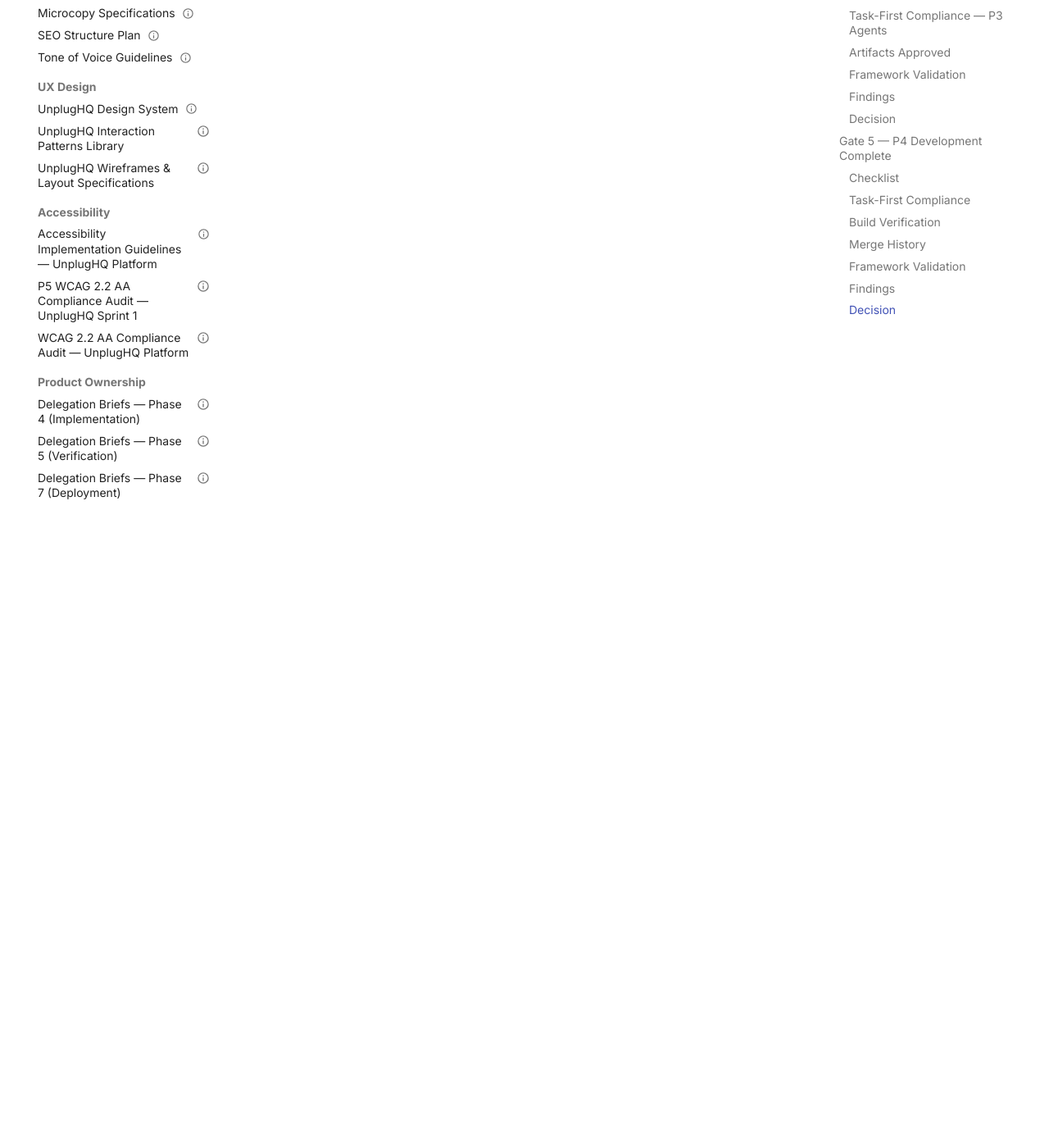
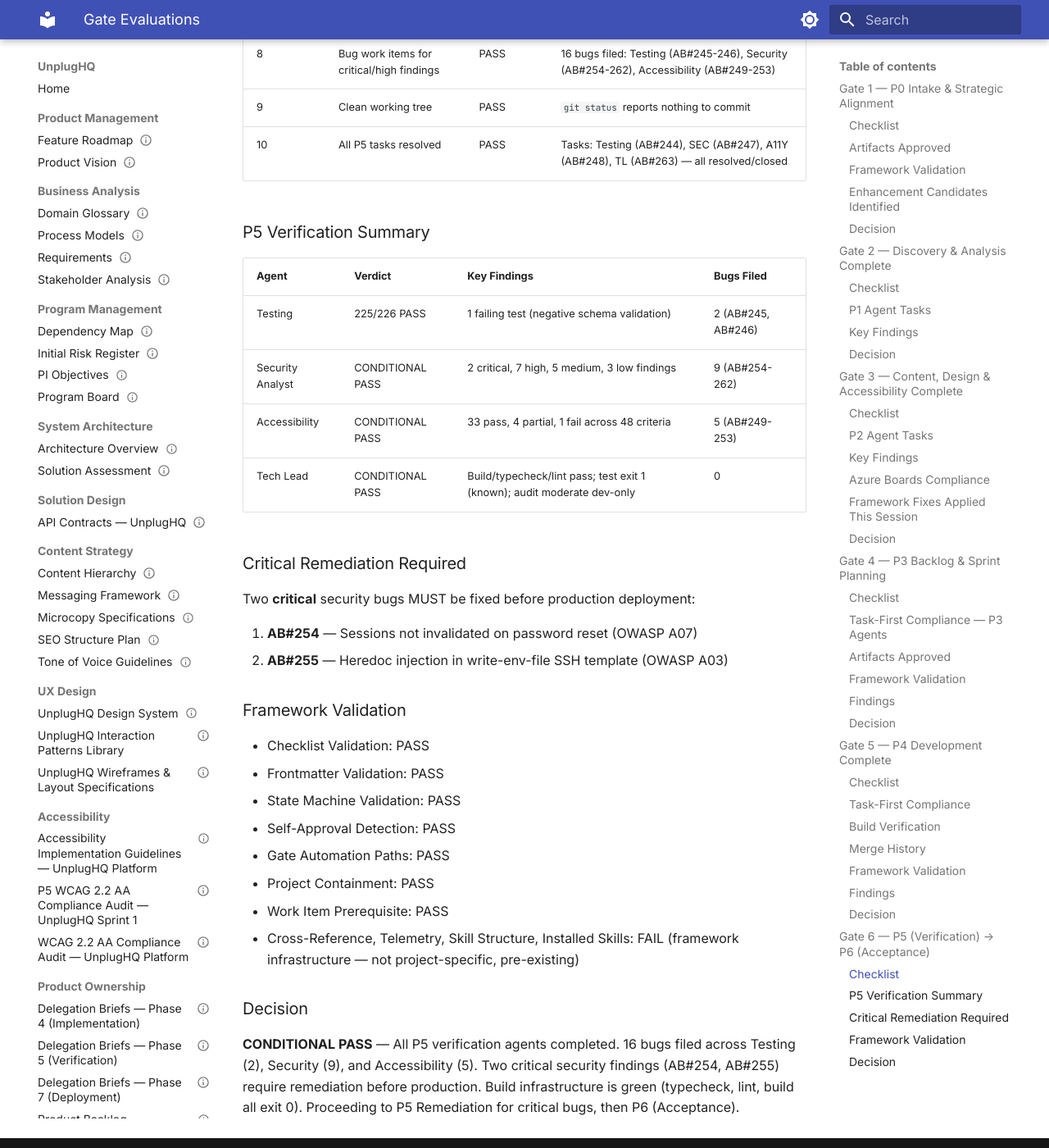
Before and after one commit to sjefsharp/unplughq, an MkDocs documentation site: the page built from docs/gate-evaluations.md, in a window 1280 px wide and 1400 px high, scrolled down 14044 px. Shown: the whole window at 82% size. Built offline with MkDocs 1.6.1 and Material for MkDocs 9.7.7, drawn with Linux system fonts in a browser that asks for light colours; some of the changed text lies outside the part shown.

Commit message:
chore(pm): Gate 6 CONDITIONAL PASS — P5 verification complete, 16 bugs filed, 2 critical require remediation

```diff
--- a/docs/gate-evaluations.md
+++ b/docs/gate-evaluations.md
@@ -357,3 +357,57 @@
 ### Decision
 
 **PASS** — All Gate 5 criteria satisfied. 4 code tracks (DBA, BE, FE, DevOps) merged cleanly. Build/typecheck/lint all exit 0. 20 P4 Tasks in Azure Boards, all Closed. No worktrees or sub-branches remain. Proceeding to Phase 5 (Verification).
+
+---
+
+## Gate 6 — P5 (Verification) → P6 (Acceptance)
+
+**Evaluated:** 2026-03-16
+**Evaluator:** Product Manager
+**Result:** CONDITIONAL PASS
+
+### Checklist
+
+| # | Criterion | Status | Evidence |
+|---|-----------|--------|----------|
+| 1 | `test-report.md` exists | PASS | `docs/test-report.md` — 225/226 tests passing |
+| 2 | `vulnerability-report.md` exists | PASS | `docs/vulnerability-report.md` — 559 lines, 30 STRIDE threats reviewed |
+| 3 | `accessibility-report.md` exists | PASS | `docs/accessibility-report.md` — 48 WCAG criteria audited |
+| 4 | `build-verification-p5.md` exists | PASS | `docs/build-verification-p5.md` — TL P5 close report |
+| 5 | P5 sub-branches merged | PASS | No P5 sub-branches — all work on feature branch directly |
+| 6 | No worktrees remain | PASS | `git worktree list` shows only main worktree |
+| 7 | No `.worktrees/` directory | PASS | Directory does not exist |
+| 8 | Bug work items for critical/high findings | PASS | 16 bugs filed: Testing (AB#245-246), Security (AB#254-262), Accessibility (AB#249-253) |
+| 9 | Clean working tree | PASS | `git status` reports nothing to commit |
+| 10 | All P5 tasks resolved | PASS | Tasks: Testing (AB#244), SEC (AB#247), A11Y (AB#248), TL (AB#263) — all resolved/closed |
+
+### P5 Verification Summary
+
+| Agent | Verdict | Key Findings | Bugs Filed |
+|-------|---------|-------------|------------|
+| Testing | 225/226 PASS | 1 failing test (negative schema validation) | 2 (AB#245, AB#246) |
+| Security Analyst | CONDITIONAL PASS | 2 critical, 7 high, 5 medium, 3 low findings | 9 (AB#254-262) |
+| Accessibility | CONDITIONAL PASS | 33 pass, 4 partial, 1 fail across 48 criteria | 5 (AB#249-253) |
+| Tech Lead | CONDITIONAL PASS | Build/typecheck/lint pass; test exit 1 (known); audit moderate dev-only | 0 |
+
+### Critical Remediation Required
+
+Two **critical** security bugs MUST be fixed before production deployment:
+
+1. **AB#254** — Sessions not invalidated on password reset (OWASP A07)
+2. **AB#255** — Heredoc injection in write-env-file SSH template (OWASP A03)
+
+### Framework Validation
+
+- Checklist Validation: PASS
+- Frontmatter Validation: PASS
+- State Machine Validation: PASS
+- Self-Approval Detection: PASS
+- Gate Automation Paths: PASS
+- Project Containment: PASS
+- Work Item Prerequisite: PASS
+- Cross-Reference, Telemetry, Skill Structure, Installed Skills: FAIL (framework infrastructure — not project-specific, pre-existing)
+
+### Decision
+
+**CONDITIONAL PASS** — All P5 verification agents completed. 16 bugs filed across Testing (2), Security (9), and Accessibility (5). Two critical security findings (AB#254, AB#255) require remediation before production. Build infrastructure is green (typecheck, lint, build all exit 0). Proceeding to P5 Remediation for critical bugs, then P6 (Acceptance).
```
